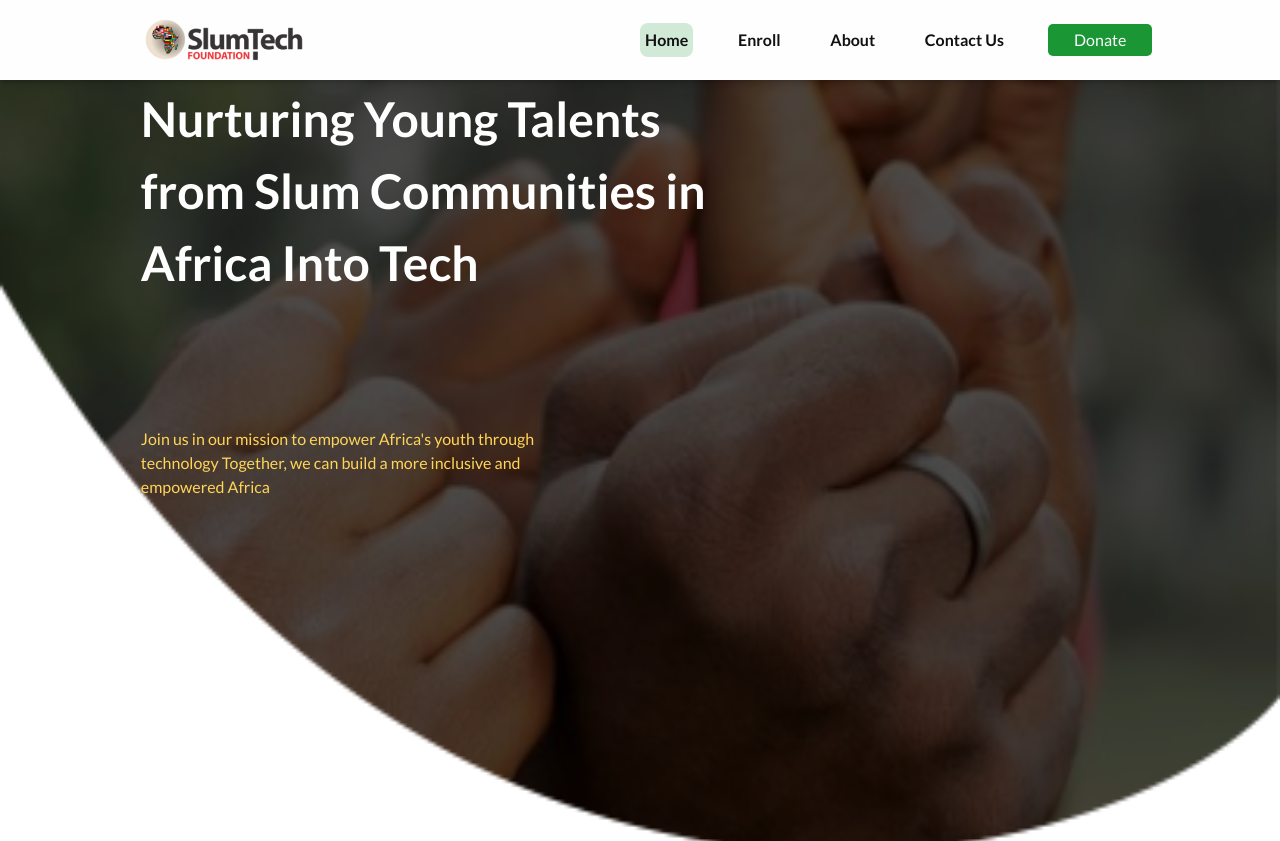
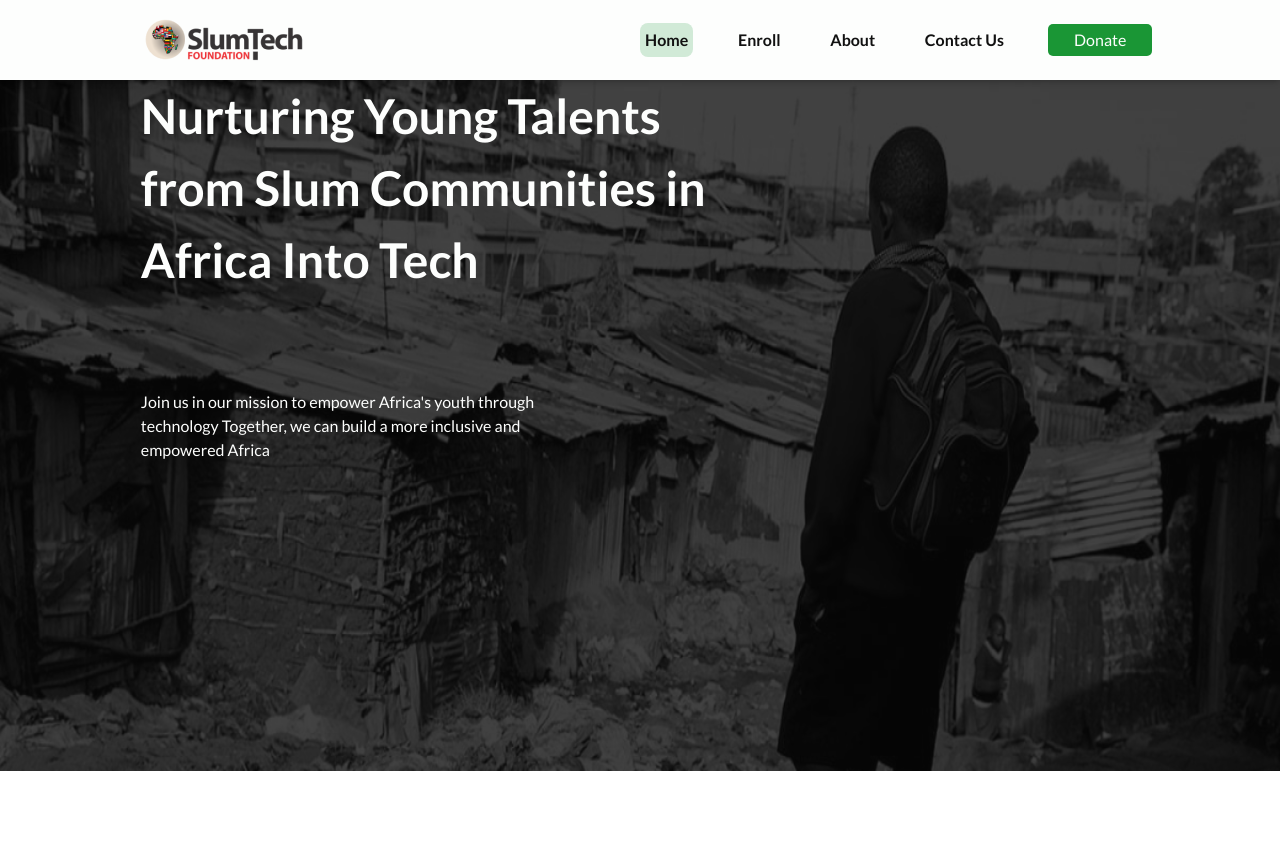
Before and after one commit to chiaka1996/slumtech, a Next.js app: page / in a window 1280 px wide. Shown: the top 841 px of the page. Built offline with nearby package versions, Linux system fonts and the light colour scheme.

Commit message:
working on adjustment

```diff
--- a/pages/index.js
+++ b/pages/index.js
@@ -88,13 +88,13 @@ export default function Home() {
     <Navigation />
     <Sidebar />
 
-    <div className="mt-[4%] max-large:mt-[22%] w-full h-[100vh] max-large:h-[300px] relative">
+    <div className="mt-[4%] max-large:mt-[22%] w-full h-[90vh] max-large:h-[300px] relative">
       <div className="animate__animated animate__slower animate__slideInLeft absolute top-[4%] max-large:top-[3%] left-[11%] max-large:left-[5%] w-[45%] max-large:w-[90%] z-30">
-        <header className={`font-header text-[3rem] max-large:text-[1.5rem] text-btn_color absolute top-[4%] left-0 ${toggleIdentity ? "header1" : "header2"}`}>
+        <header className={`font-header text-[3em] max-large:text-[1.5rem] text-btn_color absolute top-[4%] left-0 ${toggleIdentity ? "header1" : "header2"}`}>
           Nurturing Young Talents from Slum Communities in Africa Into Tech
           </header>
 
-          <header className={`font-header text-[3rem] max-large:text-[1.5rem] text-btn_color absolute top-[4%] left-0 ${toggleIdentity ? "header2" : "header1"}`}>
+          <header className={`font-header text-[3em] max-large:text-[1.5rem] text-btn_color absolute top-[4%] left-0 ${toggleIdentity ? "header2" : "header1"}`}>
           Let's Inspire and support the Next Generation of Tech-Savy Innovators as they Shape
           the World of Tommorrow!
           </header>
@@ -112,16 +112,8 @@ export default function Home() {
         src="/images/banner.png"
         fill
         alt="banner"
-        className="filter brightness-[30%] max-large:hidden"
+        className="filter brightness-[30%]"
           />
-
-        <Image
-        src="/images/mobile_banner.jpg"
-        fill
-        alt="banner"
-        className="filter brightness-[30%] large:hidden"
-          />
-
 
         {/* <div className="absolute z-30 bottom-[25%] max-large:bottom-[5%] right-[10%] max-large:right-[5%] w-[22%] max-large:w-[40%]">
           <header className="font-header text-[22px] max-large:text-[10px] text-btn_color">Brands Supporting Our Mission</header>
--- a/tailwind.config.js
+++ b/tailwind.config.js
@@ -38,13 +38,13 @@ module.exports = {
       nav: "600"
   },
   fontSize: {
-    normal: "1rem",
-    head: "2.5rem",
-    sub_header: "1.25rem",
-    footertext: "0.75rem",
-    fourteen: "0.875rem",
-    ten: "0.625rem",
-    twelve: "0.75rem"
+    normal: "1em",
+    head: "2.5em",
+    sub_header: "1.25em",
+    footertext: "0.75em",
+    fourteen: "0.875em",
+    ten: "0.625em",
+    twelve: "0.75em"
 },
 fontFamily: {
   "primary": ['Lato'],
```
Also changed, not shown: public/images/banner.png, public/images/home_banner.png (deleted).
